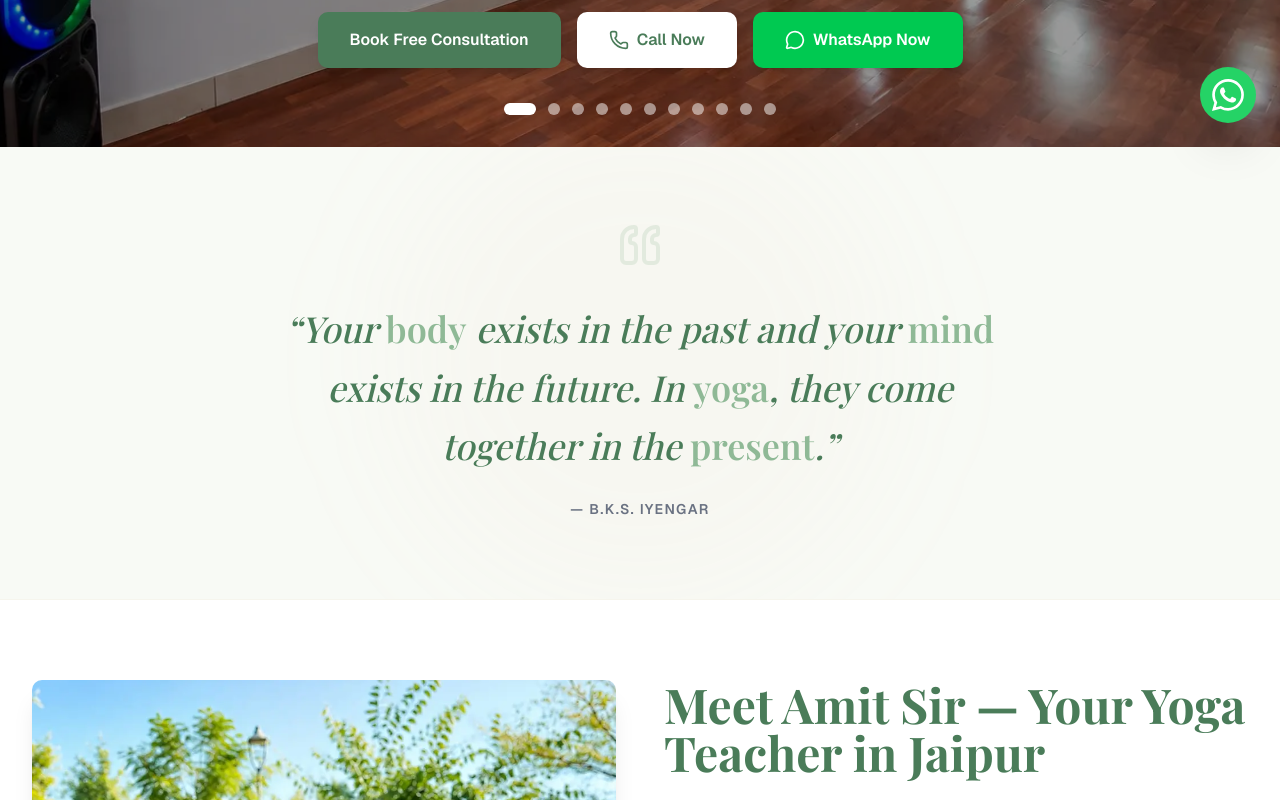
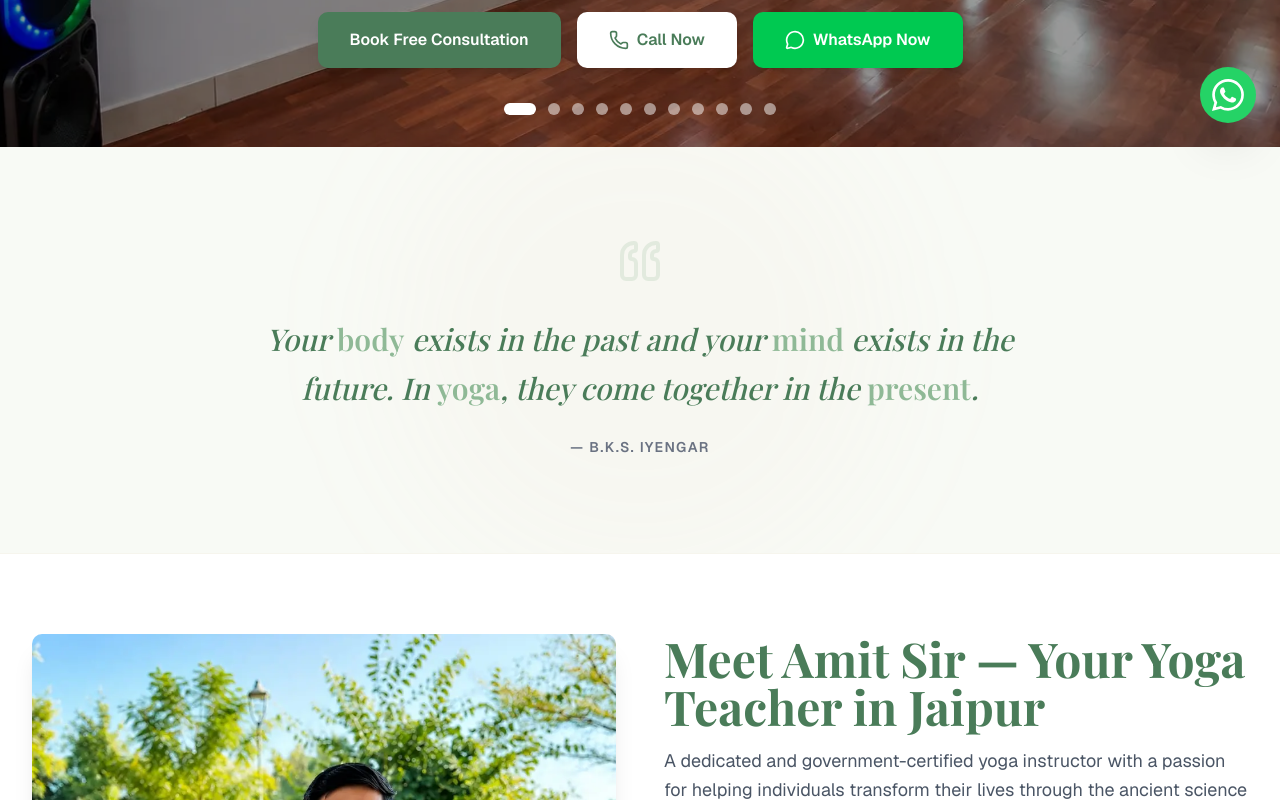
Before and after one commit to hcjaat/amit-yoga-classes, a Next.js app: page / in a window 1280 px wide. Shown: the part 653-1453 px from the top of the page. Built offline with nearby package versions, Linux system fonts and the light colour scheme; a web font is replaced by a local one.

Commit message:
Fix quote-banner overlap: increase padding, remove quote marks, reduce text size

```diff
--- a/components/quote-banner.tsx
+++ b/components/quote-banner.tsx
@@ -6,7 +6,7 @@ import { fadeInUp } from '@/lib/animations';
 
 export default function QuoteBanner() {
   return (
-    <section className="py-12 sm:py-16 md:py-20 px-6 sm:px-8 bg-yoga-bg relative overflow-hidden border-b border-yoga-accent/10">
+    <section className="py-16 sm:py-20 md:py-24 px-6 sm:px-8 bg-yoga-bg relative overflow-hidden border-b border-yoga-accent/10">
       {/* Subtle decorative background circle */}
       <motion.div
         className="absolute top-1/2 left-1/2 -translate-x-1/2 -translate-y-1/2 w-[280px] sm:w-[500px] h-[280px] sm:h-[500px] bg-yoga-accent/5 rounded-full blur-3xl pointer-events-none"
@@ -31,8 +31,8 @@ export default function QuoteBanner() {
           </motion.div>
 
           {/* Deep italicized serif quote text */}
-          <blockquote className="font-serif text-lg sm:text-2xl md:text-3xl lg:text-4xl italic text-yoga-primary font-medium leading-relaxed mb-4 sm:mb-6 max-w-3xl">
-            &ldquo;Your <span className="text-yoga-secondary not-italic font-semibold">body</span> exists in the past and your <span className="text-yoga-secondary not-italic font-semibold">mind</span> exists in the future. In <span className="text-yoga-secondary not-italic font-semibold">yoga</span>, they come together in the <span className="text-yoga-secondary not-italic font-semibold">present</span>.&rdquo;
+          <blockquote className="font-serif text-lg sm:text-xl md:text-2xl lg:text-3xl italic text-yoga-primary font-medium leading-relaxed mb-4 sm:mb-6 max-w-3xl">
+            Your <span className="text-yoga-secondary not-italic font-semibold">body</span> exists in the past and your <span className="text-yoga-secondary not-italic font-semibold">mind</span> exists in the future. In <span className="text-yoga-secondary not-italic font-semibold">yoga</span>, they come together in the <span className="text-yoga-secondary not-italic font-semibold">present</span>.
           </blockquote>
 
           {/* Author Name */}
```
